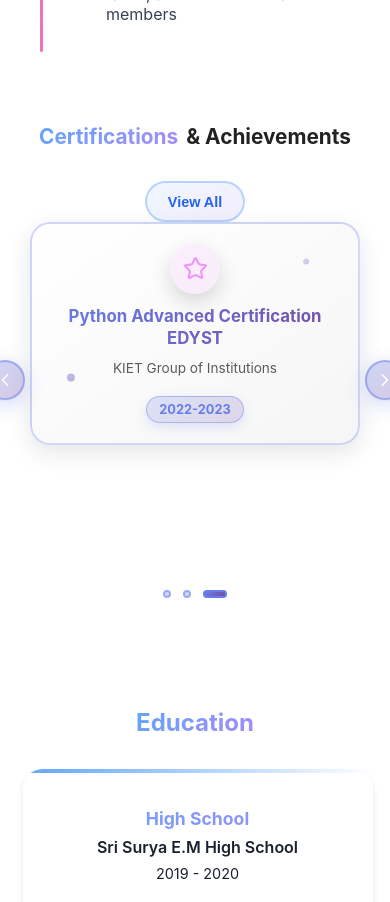
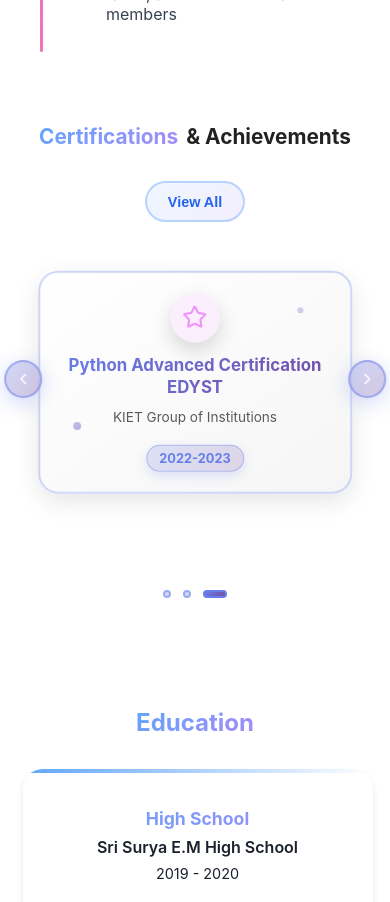
Before and after one commit to Aravindswamymajjuri/portfolio, a React (Create React App) app in the folder frontend/: page / in a window 390 px wide. Shown: the part 3840-4742 px from the top of the page. Built offline with nearby package versions, Linux system fonts and the light colour scheme.

Commit message:
udpated about.css

```diff
--- a/frontend/src/components/about.css
+++ b/frontend/src/components/about.css
@@ -539,7 +539,7 @@
   top: 50%;
   transform: translate(-50%, -50%);
   width: 100%;
-  max-width: 900px;
+  max-width: 1000px;
   height: 100%;
   pointer-events: none;
   z-index: 10;
@@ -569,7 +569,6 @@
   background: linear-gradient(135deg, rgba(102, 126, 234, 0.6), rgba(118, 75, 162, 0.6));
   border-color: rgba(102, 126, 234, 0.8);
   box-shadow: 0 5px 30px rgba(102, 126, 234, 0.6);
-  transform: translateY(-50%) scale(1.1);
 }
 
 .carousel-prev {
@@ -589,24 +588,31 @@
   padding: 0 20px;
   width: 100%;
   min-height: 400px;
+  display: flex;
+  justify-content: center;
+  align-items: center;
 }
 
 .certificates-list {
   position: relative;
   width: 100%;
   height: 100%;
-  display: block;
+  display: flex;
+  justify-content: center;
+  align-items: center;
 }
 
 .certificate-item {
   position: absolute;
-  top: 0;
-  left: 0;
+  top: 50%;
+  left: 50%;
+  transform: translate(-50%, -50%);
   width: 100%;
+  max-width: 850px;
   padding: 35px 25px;
   border-radius: 20px;
   text-align: center;
-  transition: opacity 0.5s ease;
+  transition: all 0.6s cubic-bezier(0.4, 0, 0.2, 1);
   overflow: hidden;
   transform-style: preserve-3d;
   background: linear-gradient(145deg, rgba(255, 255, 255, 0.05), rgba(255, 255, 255, 0.02));
@@ -615,12 +621,26 @@
   box-sizing: border-box;
   opacity: 0;
   pointer-events: none;
+  transform: translate(-50%, -50%) translateX(-100%);
 }
 
 .certificate-item.active {
   opacity: 1;
   pointer-events: auto;
   z-index: 2;
+  transform: translate(-50%, -50%) translateX(0);
+  animation: slideIn 0.6s cubic-bezier(0.4, 0, 0.2, 1);
+}
+
+@keyframes slideIn {
+  from {
+    opacity: 0;
+    transform: translate(-50%, -50%) translateX(100%);
+  }
+  to {
+    opacity: 1;
+    transform: translate(-50%, -50%) translateX(0);
+  }
 }
 
 /* Carousel Indicators */
@@ -1457,10 +1477,12 @@
 
   .certificates-carousel-wrapper {
     max-width: 1000px;
+    padding: 0 25px;
   }
 
   .certificate-item {
     padding: 40px 30px;
+    max-width: 900px;
   }
 
   .certificate-item h3 {
@@ -1484,6 +1506,12 @@
 
   .certificates-carousel-wrapper {
     max-width: 800px;
+    padding: 0 15px;
+  }
+
+  .certificate-item {
+    max-width: 750px;
+    padding: 30px 20px;
   }
 
   .carousel-prev {
@@ -1514,6 +1542,7 @@
 
   .certificate-item {
     padding: 30px 20px;
+    max-width: 650px;
   }
 
   .certificate-item h3 {
@@ -1579,6 +1608,7 @@
 
   .certificate-item {
     padding: 25px 18px;
+    max-width: 90%;
   }
 
   .certificate-item h3 {
@@ -1618,10 +1648,6 @@
   .carousel-nav-btn {
     width: 45px;
     height: 45px;
-  }
-
-  .carousel-nav-btn:hover {
-    transform: translateY(-50%) scale(1.05);
   }
 
   .carousel-navigation {
@@ -1724,12 +1750,12 @@
 
   .certificates-carousel-wrapper {
     padding: 0 10px;
-    margin: 0 auto;
     min-height: 320px;
   }
 
   .certificate-item {
     padding: 20px 15px;
+    max-width: 95%;
   }
 
   .certificate-item h3 {
@@ -1760,11 +1786,11 @@
   }
 
   .carousel-prev {
-    left: 2px;
+    left: 5px;
   }
 
   .carousel-next {
-    right: 2px;
+    right: 5px;
   }
 
   .carousel-nav-btn {
@@ -1780,14 +1806,9 @@
   .carousel-navigation {
     max-width: 100%;
     padding: 0 10px;
-  }
-
-  .carousel-prev {
-    left: -15px;
-  }
-
-  .carousel-next {
-    right: -15px;
+    display: flex;
+  align-items: center;
+  justify-content: center;
   }
 
   .carousel-indicators {
@@ -1861,6 +1882,30 @@
   transform: translateY(-1px);
 }
 
+/* Extra small mobile (max-width: 426px) */
+@media (max-width: 480px) {
+  .carousel-prev {
+    left: -25px !important;
+  }
+  .carousel-navigation {
+    max-width: 85%;
+  }
+
+  .carousel-next {
+    right: -25px !important;
+  }
+
+  .carousel-nav-btn {
+    width: 38px;
+    height: 38px;
+  }
+
+  .carousel-nav-btn svg {
+    width: 18px;
+    height: 18px;
+  }
+}
+
 @media (max-width: 768px) {
   .view-more-container {
     margin-top: 2rem;
@@ -1882,3 +1927,12 @@
     font-size: 0.9rem;
   }
 }
+
+
+
+@media (min-width:768px) and (max-width:1025px) {
+   .carousel-navigation {
+    max-width: 800px;
+  }
+
+}
```
